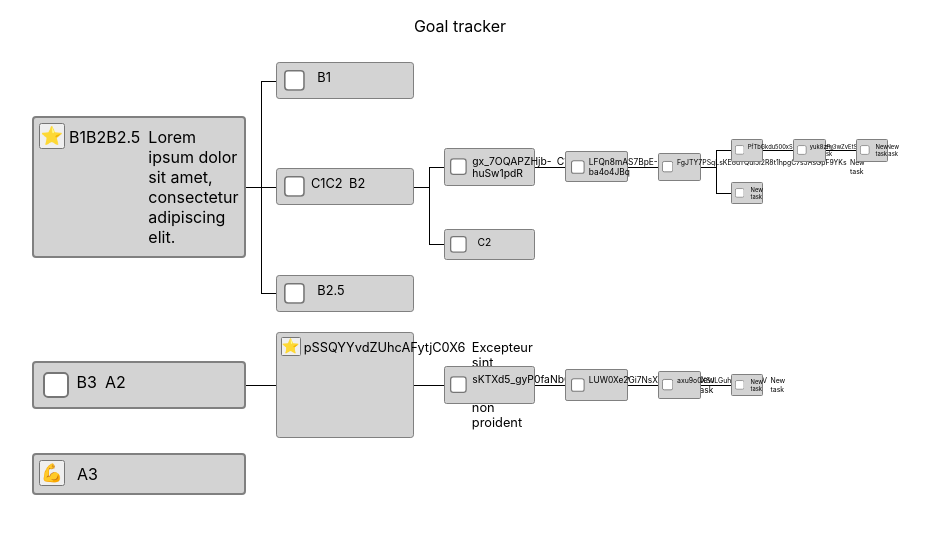
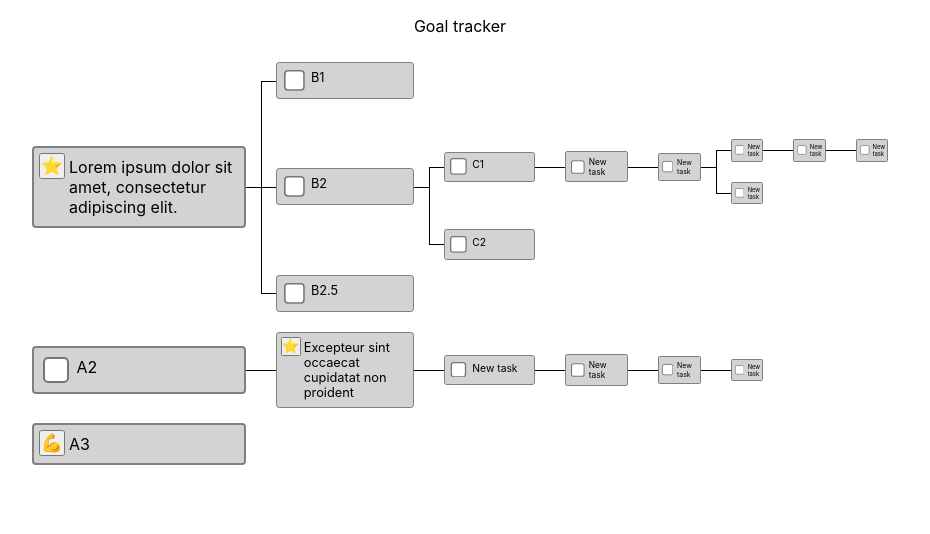
Before and after one commit to adam-binks/map-of-why, a React (Create React App) app: page / in a window 1280 px wide. Shown: the top 534 px of the page, without its empty margins (180-1110 px from the left). Built offline with nearby package versions, Linux system fonts and the light colour scheme.

Commit message:
drag and drop reorder - wip

```diff
--- a/package.json
+++ b/package.json
@@ -9,6 +9,7 @@
     "@testing-library/user-event": "^7.2.1",
     "react": "^17.0.2",
     "react-dnd": "^14.0.2",
+    "react-dnd-html5-backend": "^14.0.0",
     "react-dom": "^17.0.2",
     "react-redux": "^7.2.4",
     "react-scripts": "4.0.3"
--- a/src/App.js
+++ b/src/App.js
@@ -1,13 +1,17 @@
 import React from 'react';
+import { DndProvider } from 'react-dnd'
+import { HTML5Backend } from 'react-dnd-html5-backend'
 import { Tree } from './features/nodes/Tree';
 import './App.css';
 
 function App() {
     return (
+        <DndProvider backend={HTML5Backend}>
             <div className="App">
                 <p>Goal tracker</p>
                 <Tree />
             </div>
+        </DndProvider>
     );
 }
 
--- a/src/features/nodes/Node.js
+++ b/src/features/nodes/Node.js
@@ -1,8 +1,8 @@
-import React from 'react';
+import React, { useRef } from 'react';
 import { useSelector, useDispatch } from 'react-redux';
 import { nanoid } from '@reduxjs/toolkit';
-import { useDrag } from 'react-dnd';
-import { nodeAdded, nodeDeleted, nodeCompleteUpdated, nodeIsValueUpdated } from './nodesSlice';
+import { useDrag, useDrop } from 'react-dnd';
+import { nodeAdded, nodeDeleted, nodeCompleteUpdated, nodeIsValueUpdated, nodeReordered } from './nodesSlice';
 import { ValueIcon } from './ValueIcon';
 import { ItemTypes } from '../../DragItemTypes';
 import { focussedDepthUpdated } from '../navigation/navigationSlice';
@@ -11,15 +11,67 @@ import styles from './Node.module.css';
 import 'emoji-mart/css/emoji-mart.css';
 
 export function Node(props) {
+    const ref = useRef(null)
+    const dispatch = useDispatch()
     const node = useSelector(state => state.nodes.find(node => node.id === props.id))
-    const dispatch = useDispatch()
 
-    // const [{ isDragging }, drag] = useDrag({
-    //     type: ItemTypes.NODE,
-    //     item: () => {
-    //         return { id: node.id, index: props.index, parent: node.parents.length ? node.parents[0] : null}
-    //     }
-    // })
+    const [{ handlerId }, drop] = useDrop({
+        accept: ItemTypes.NODE,
+        collect(monitor) {
+            return {
+                handlerId: monitor.getHandlerId(),
+            }
+        },
+        hover(item, monitor) {
+            if (!ref.current) {
+                return
+            }
+            const dragIndex = item.index
+            const hoverIndex = props.index
+
+            const parentsMatch = node.parents.length && item.parent === node.parents[0]
+            if (dragIndex === hoverIndex && parentsMatch) {
+                return
+            }
+            if (parentsMatch) {
+                const hoverBoundingRect = ref.current?.getBoundingClientRect()
+                const hoverMiddleY = (hoverBoundingRect.bottom - hoverBoundingRect.top) / 2
+                const clientOffset = monitor.getClientOffset()
+                const hoverClientY = clientOffset.y - hoverBoundingRect.top
+                // Only perform the move when the mouse has crossed half of the items height
+                // When dragging downwards, only move when the cursor is below 50%
+                if (dragIndex < hoverIndex && hoverClientY < hoverMiddleY) {
+                    return
+                }
+                // When dragging upwards, only move when the cursor is above 50%
+                if (dragIndex > hoverIndex && hoverClientY > hoverMiddleY) {
+                    return
+                }
+            }
+            const newParentId = node.parents.length ? node.parents[0] : null
+            dispatch(nodeReordered({
+                id: item.id,
+                newParentId: newParentId,
+                newIndex: hoverIndex
+            }))
+            item.index = hoverIndex
+            item.parent = newParentId
+        },
+    })
+
+    const [{ isDragging }, drag] = useDrag({
+        type: ItemTypes.NODE,
+        item: () => {
+            return {
+                id: node.id,
+                index: props.index,
+                parent: node.parents.length ? node.parents[0] : null
+            }
+        },
+        collect: (monitor) => ({
+            isDragging: monitor.isDragging(),
+        }),
+    })
 
     if (!node) {
         return (
@@ -36,8 +88,9 @@ export function Node(props) {
         }))
     }
 
+    drag(drop(ref))
     return (
-        <div className={styles.nodeWrapper}  style={{'zoom': props.zoom}}>
+        <div className={styles.nodeWrapper} style={{ 'zoom': props.zoom }}>
             <button className={styles.addNodeButton}
                 onClick={addNode}>➕</button>
             <button className={styles.deleteNodeButton}
@@ -45,7 +98,13 @@ export function Node(props) {
             <button className={styles.toggleValueButton}
                 onClick={() => dispatch(nodeIsValueUpdated({ id: node.id, isValue: !node.isValue }))}>🔄</button>
 
-            <div className={styles.node} style={{'width': props.width}} onMouseEnter={debounce(() => dispatch(focussedDepthUpdated({'focussedDepth': props.depth})), 50)}>
+            <div
+                ref={ref} // drag this
+                data-handler-id={handlerId} // dropzone
+                className={styles.node + (isDragging ? " " + styles.isDragging : "")}
+                style={{ 'width': props.width }}
+                onMouseEnter={debounce(() => dispatch(focussedDepthUpdated({ 'focussedDepth': props.depth })), 50)}
+            >
                 {node.isValue ?
                     <ValueIcon emoji={node.valueIcon} nodeId={node.id} />
                     :
@@ -53,7 +112,7 @@ export function Node(props) {
                         checked={node.completed}
                         onChange={(e) => dispatch(nodeCompleteUpdated({ id: node.id, completed: e.currentTarget.checked }))}
                     />}
-                    <span>{node.displayedChildren}</span>
+                {/* <span>{node.displayedChildren}</span> */}
                 <span>{node.label}</span>
             </div>
         </div>
--- a/src/features/nodes/Node.module.css
+++ b/src/features/nodes/Node.module.css
@@ -11,10 +11,14 @@
     text-align: left;
 
     transition: all 0.2s linear;
-    animation: scaleIn 0.5s;
+    /* animation: scaleIn 0.5s; */
     transform-origin: left;
 
     /* zoom: calc( ( var(--focussedDepth) - (2 * 100vw) / var(--maxDepth) * var(--maxDepth) ) / 200 ); */
+}
+
+.node.isDragging {
+    opacity: 0.4;
 }
 
 @keyframes scaleIn {
--- a/src/features/nodes/nodesSlice.js
+++ b/src/features/nodes/nodesSlice.js
@@ -1,16 +1,18 @@
 import { createSlice } from '@reduxjs/toolkit';
 
 // values are incomplete - to be used with spread operator
-const getDefaultNode = () => {return {
+const getDefaultNode = () => {
+    return {
         label: "New task",
         completed: false,
         isValue: false,
         valueIcon: '⭐',
         displayedChildren: [],
-}}
+    }
+}
 
 // one deep line
-const initialState =  [
+const initialState = [
     {
         label: 'Lorem ipsum dolor sit amet, consectetur adipiscing elit.',
         completed: false,
@@ -268,6 +270,24 @@ const updateNodeAttribute = (state, id, attribute, value) => {
     }
 }
 
+const removeNodeFromParentsDisplayedChildren = (nodes, node) => {
+    if (node && node.parents.length > 0) {
+        const displayedChildren = getNode(nodes, node.parents[0]).displayedChildren
+        const index = displayedChildren.indexOf(node.id)
+        displayedChildren.splice(index, 1)
+    }
+}
+
+const isDisplayedDescendantOf = (nodes, descendant, ancestor) => {
+    if (ancestor === descendant) {
+        return true
+    }
+    if (!descendant.parents.length) {
+        return false
+    }
+    return isDisplayedDescendantOf(nodes, ancestor, getNode(nodes, descendant.parents[0]))
+}
+
 const initialiseDisplayedChildren = (nodes) => {
     nodes.forEach(node => {
         // need to store this so we can reorder them
@@ -302,14 +322,31 @@ export const nodeSlice = createSlice({
                 // remove this node
                 state.splice(state.findIndex((n) => n.id === node.id), 1)
 
-                // remove from parent's list of displayedChildren
-                if (node.parents.length > 0) {
-                    const displayedChildren = getNode(state, node.parents[0]).displayedChildren
-                    displayedChildren.splice(displayedChildren.indexOf(node.id), 1)
+                removeNodeFromParentsDisplayedChildren(state, node)
+            }
+
+            deleteRecursive(action.payload.id)
+        },
+
+        nodeReordered: (state, action) => {
+            const { id, newParentId, newIndex } = action.payload
+            const node = getNode(state, id)
+
+            // disallow reorder if the new parent is a descendant of reordered node (ouroboros)
+            if (newParentId) {
+                if (isDisplayedDescendantOf(state, getNode(state, newParentId), node)) {
+                    console.log('displayed descendant');
+                    return
                 }
             }
 
-            deleteRecursive(action.payload.id)
+            console.log('id ' + newParentId);
+
+            node.parents[0] = newParentId
+            if (newParentId) {
+                var newParent = getNode(state, newParentId)
+                newParent.displayedChildren.splice(newIndex, 0, node.id)
+            }
         },
 
         nodeCompleteUpdated: (state, action) => {
@@ -331,7 +368,7 @@ export const nodeSlice = createSlice({
     },
 })
 
-export const { nodeAdded, nodeDeleted, nodeCompleteUpdated, nodeIsValueUpdated, valueIconUpdated } = nodeSlice.actions
+export const { nodeAdded, nodeDeleted, nodeCompleteUpdated, nodeIsValueUpdated, valueIconUpdated, nodeReordered } = nodeSlice.actions
 
 export const selectMaxDepth = (state) => Math.max.apply(null, state.nodes.map(node => {
     var depth = 0
```
Also changed, not shown: 1 other file (tests, documents, lock files or other folders). Lines whose indentation alone changed are shown as unchanged.
